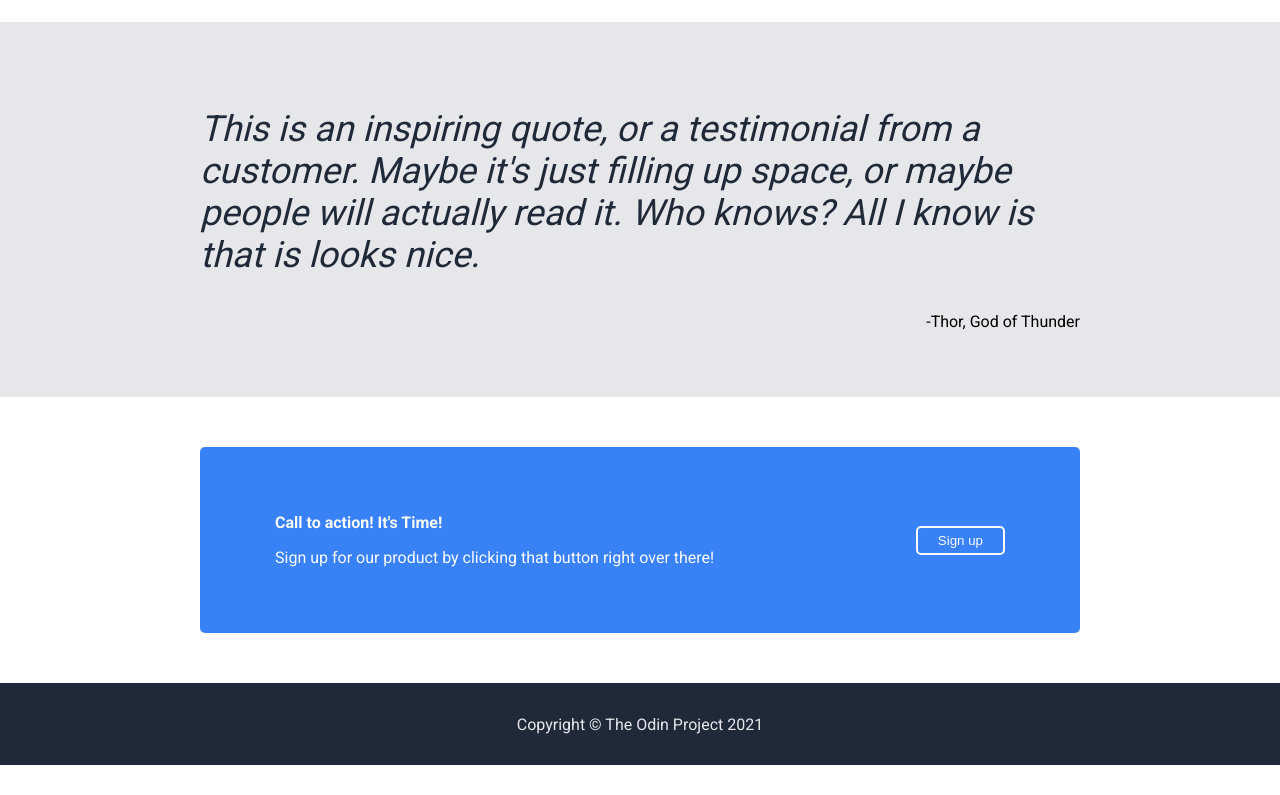
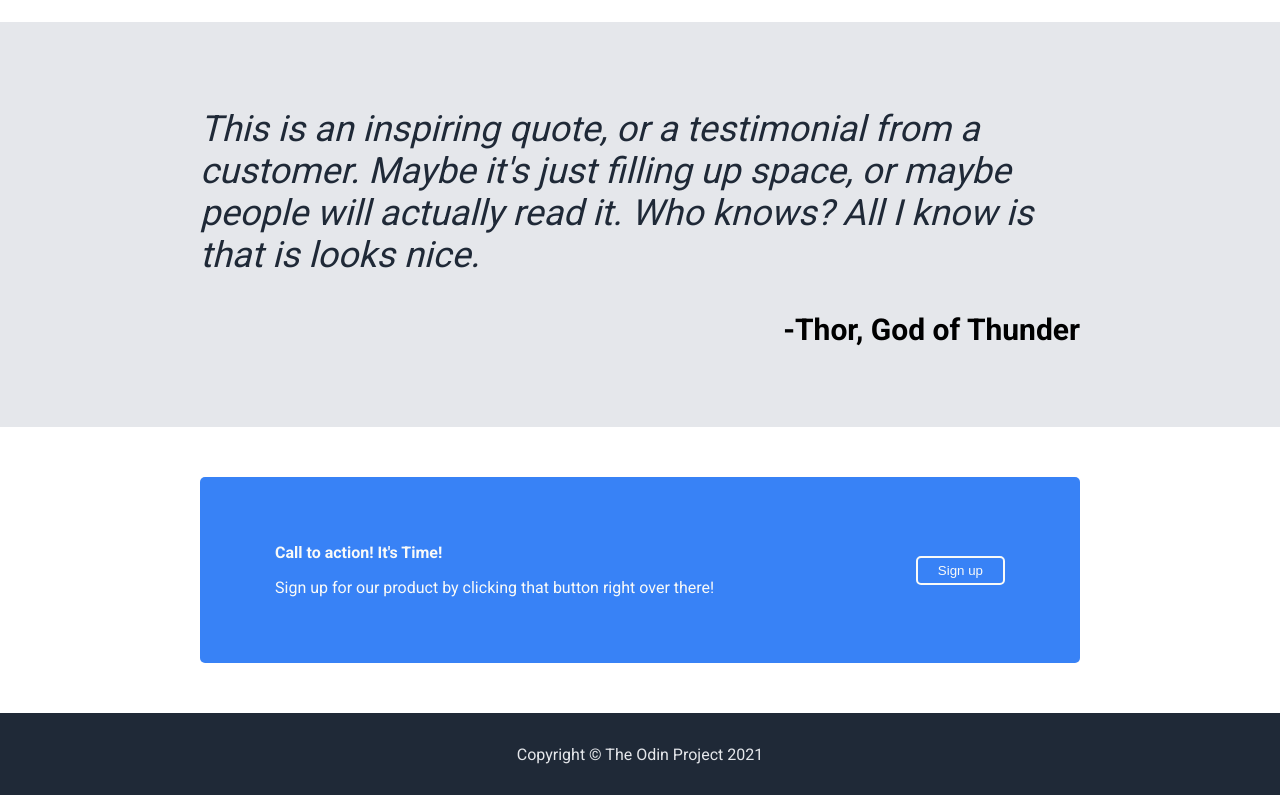
Before and after one commit to stulcan/landing-page, a plain HTML site: page index.html in a window 1280 px wide. Shown: the part 1357-2152 px from the top of the page. Before the commit the page ends 2122 px from the top, so only its background shows below. Drawn offline with Linux system fonts and the light colour scheme.

Commit message:
Adjust quote fonts

```diff
--- a/style.css
+++ b/style.css
@@ -88,12 +88,15 @@ a {
 .quote {
     font-size: 36px;
     font-style: italic;
+    font-weight: 100;
     color: #1f2937;
 }
 
 .signature {
     display: flex;
     justify-content: flex-end;
+    font-size: 30px;
+    font-weight: 800;
 }
 
 button {
```
